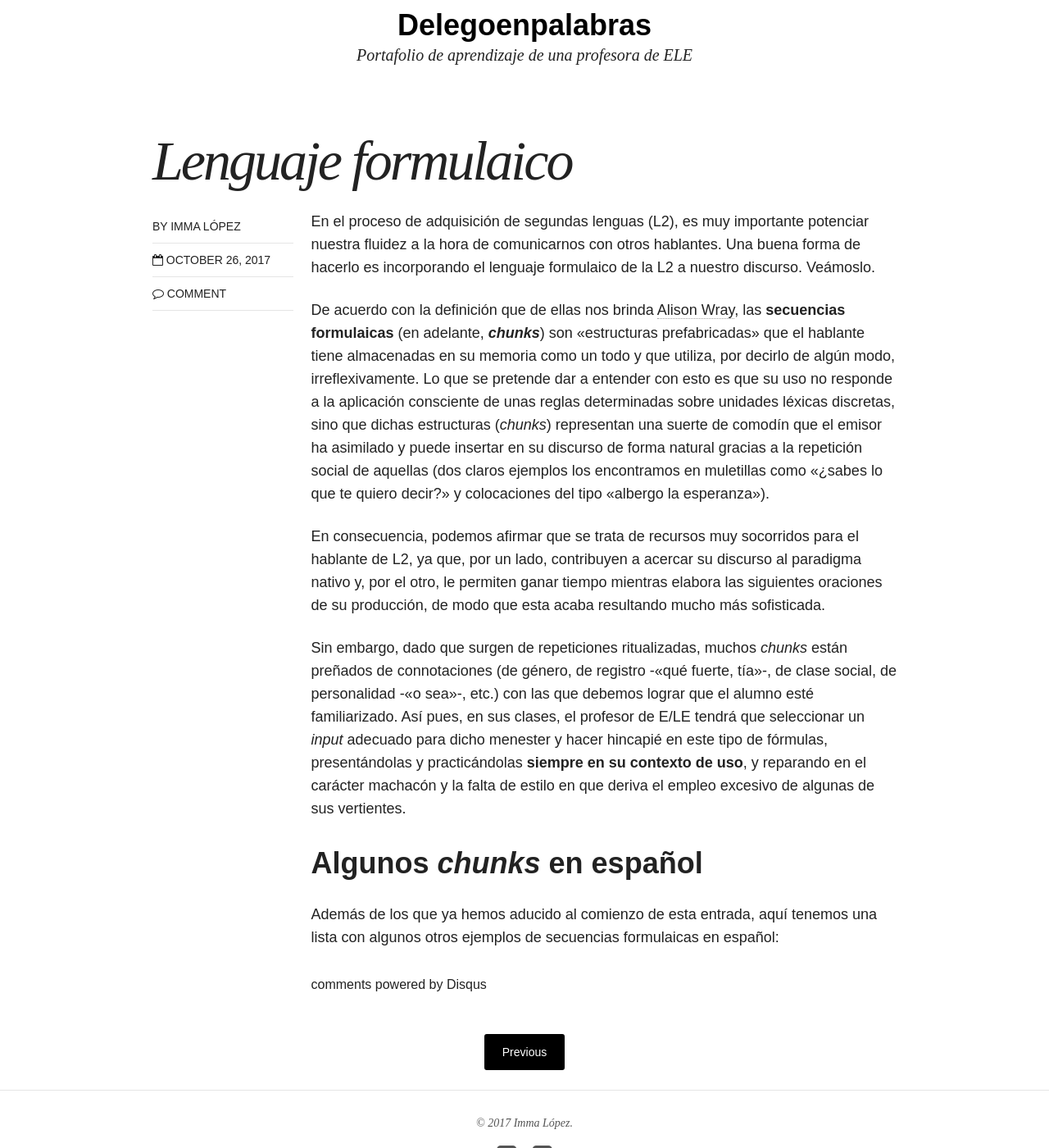
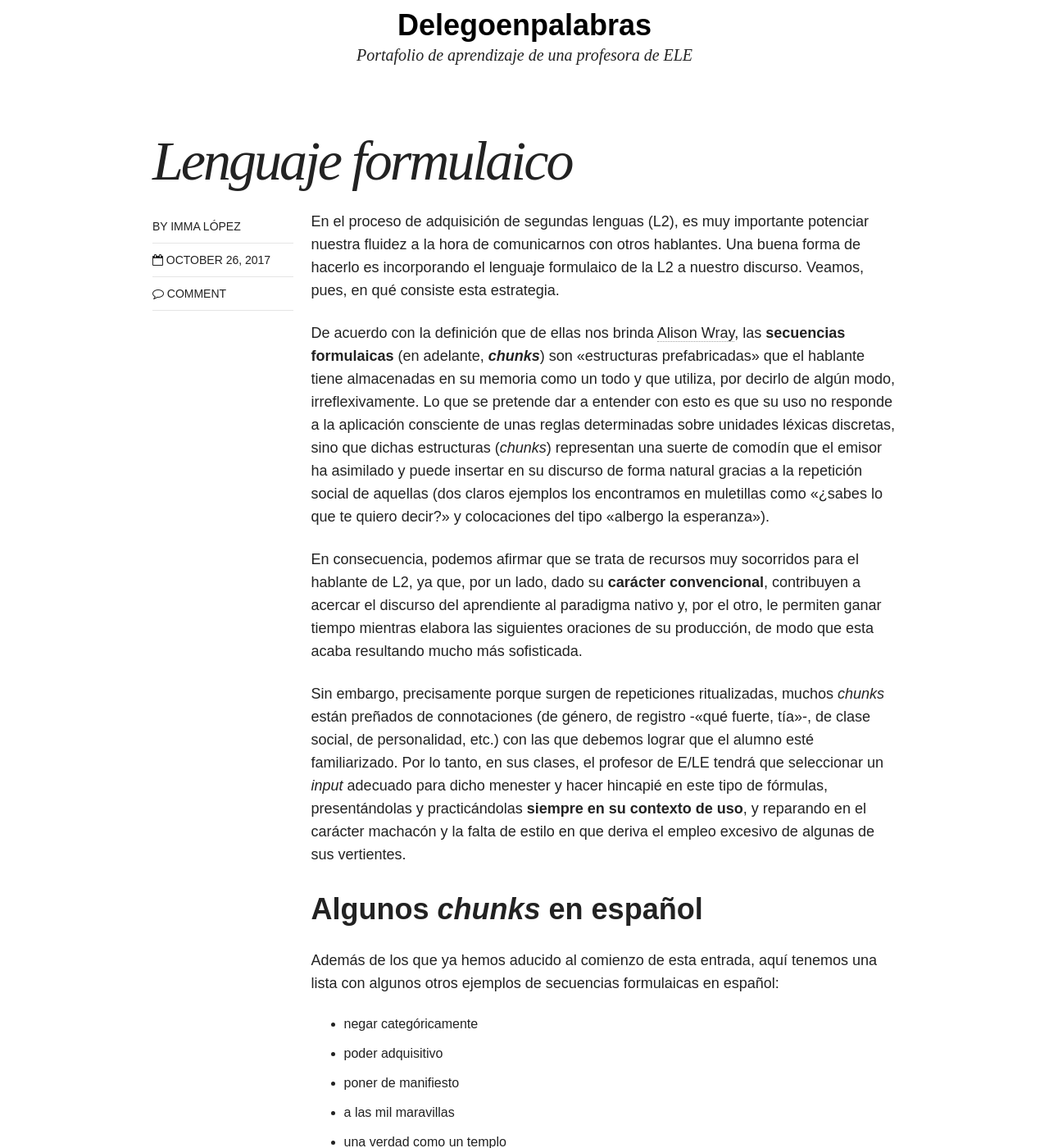
Before and after one commit to immalopez/immalopez.github.io, a Jekyll site: the page built from _posts/blog/2017-10-26-lenguaje-formulaico.md, in a window 1280 px wide and 1400 px high, scrolled down 316 px. Shown: the whole window at 82% size. Built offline with Jekyll 4.4.1, drawn with Linux system fonts in a browser that asks for light colours; nearby versions of some CDN libraries; comment, search, counter and statistics services are not loaded; some of the changed text lies outside the part shown.

Commit message:
Update 2017-10-26-lenguaje-formulaico.md

```diff
--- a/_posts/blog/2017-10-26-lenguaje-formulaico.md
+++ b/_posts/blog/2017-10-26-lenguaje-formulaico.md
@@ -11,15 +11,23 @@ image:
 # modified: 2016-06-01T14:19:19-04:00
 ---
 
-En el proceso de adquisición de segundas lenguas (L2), es muy importante potenciar nuestra fluidez a la hora de comunicarnos con otros hablantes. Una buena forma de hacerlo es incorporando el lenguaje formulaico de la L2 a nuestro discurso. Veámoslo.
+En el proceso de adquisición de segundas lenguas (L2), es muy importante potenciar nuestra fluidez a la hora de comunicarnos con otros hablantes. Una buena forma de hacerlo es incorporando el lenguaje formulaico de la L2 a nuestro discurso. Veamos, pues, en qué consiste esta estrategia.
 
 De acuerdo con la definición que de ellas nos brinda [Alison Wray](https://en.wikipedia.org/wiki/Alison_Wray), las **secuencias formulaicas** (en adelante, **_chunks_**) son «estructuras prefabricadas» que el hablante tiene almacenadas en su memoria como un todo y que utiliza, por decirlo de algún modo, irreflexivamente. Lo que se pretende dar a entender con esto es que su uso no responde a la aplicación consciente de unas reglas determinadas sobre unidades léxicas discretas, sino que dichas estructuras (_chunks_) representan una suerte de comodín que el emisor ha asimilado y puede insertar en su discurso de forma natural gracias a la repetición social de aquellas (dos claros ejemplos los encontramos en muletillas como «¿sabes lo que te quiero decir?» y colocaciones del tipo «albergo la esperanza»).
 
-En consecuencia, podemos afirmar que se trata de recursos muy socorridos para el hablante de L2, ya que, por un lado, contribuyen a acercar su discurso al paradigma nativo y, por el otro, le permiten ganar tiempo mientras elabora las siguientes oraciones de su producción, de modo que esta acaba resultando mucho más sofisticada.
+En consecuencia, podemos afirmar que se trata de recursos muy socorridos para el hablante de L2, ya que, por un lado, dado su **carácter convencional**, contribuyen a acercar el discurso del aprendiente al paradigma nativo y, por el otro, le permiten ganar tiempo mientras elabora las siguientes oraciones de su producción, de modo que esta acaba resultando mucho más sofisticada.
 
-Sin embargo, dado que surgen de repeticiones ritualizadas, muchos _chunks_ están preñados de connotaciones (de género, de registro -«qué fuerte, tía»-, de clase social, de personalidad -«o sea»-, etc.) con las que debemos lograr que el alumno esté familiarizado. Así pues, en sus clases, el profesor de E/LE tendrá que seleccionar un _input_ adecuado para dicho menester y hacer hincapié en este tipo de fórmulas, presentándolas y practicándolas **siempre en su contexto de uso**, y reparando en el carácter machacón y la falta de estilo en que deriva el empleo excesivo de algunas de sus vertientes.
+Sin embargo, precisamente porque surgen de repeticiones ritualizadas, muchos _chunks_ están preñados de connotaciones (de género, de registro -«qué fuerte, tía»-, de clase social, de personalidad, etc.) con las que debemos lograr que el alumno esté familiarizado. Por lo tanto, en sus clases, el profesor de E/LE tendrá que seleccionar un _input_ adecuado para dicho menester y hacer hincapié en este tipo de fórmulas, presentándolas y practicándolas **siempre en su contexto de uso**, y reparando en el carácter machacón y la falta de estilo en que deriva el empleo excesivo de algunas de sus vertientes.
 
 
 # Algunos _chunks_ en español
 
 Además de los que ya hemos aducido al comienzo de esta entrada, aquí tenemos una lista con algunos otros ejemplos de secuencias formulaicas en español:
+* negar categóricamente
+* poder adquisitivo
+* poner de manifiesto
+* a las mil maravillas
+* una verdad como un templo
+* alguno que otro
+* desear ardientemente
+*
```
